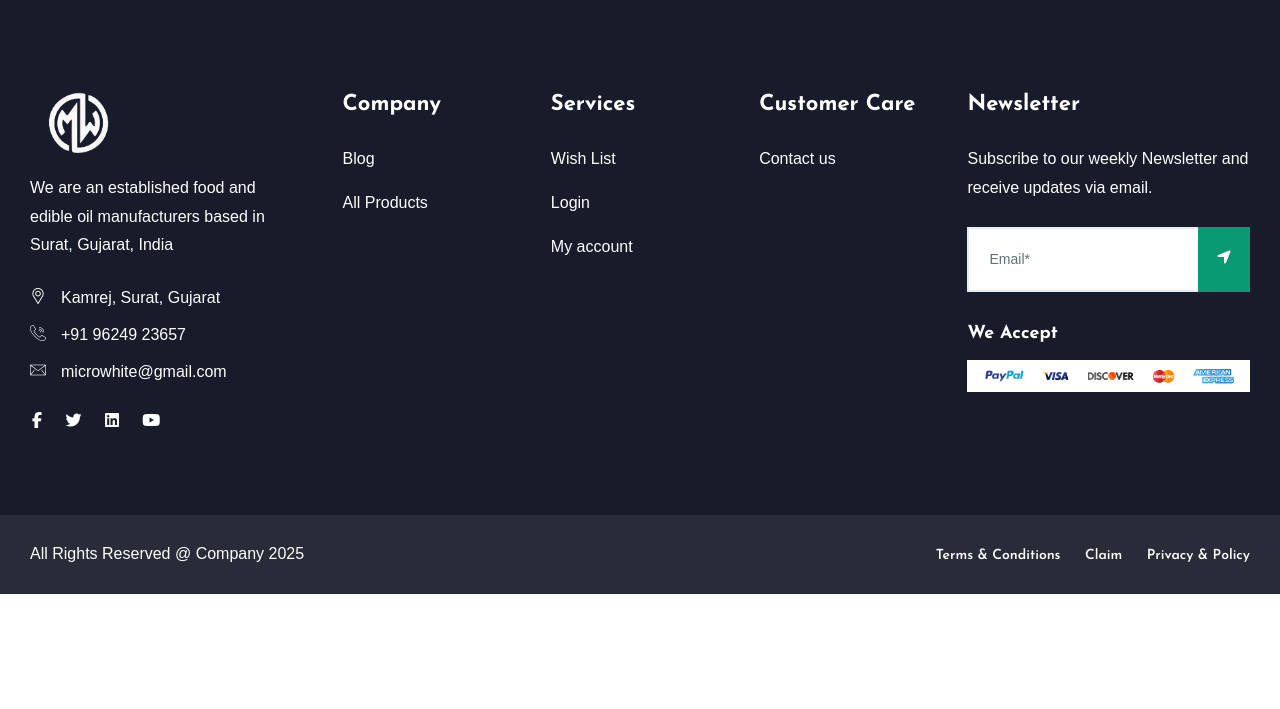
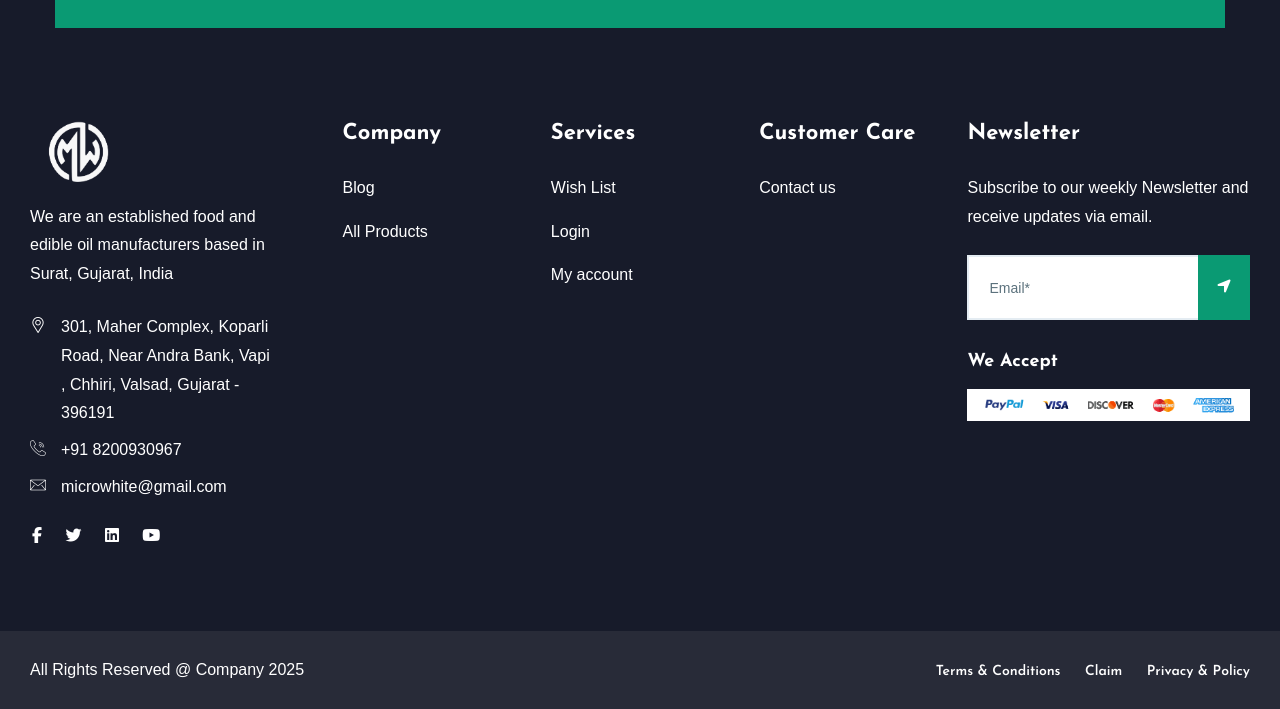
Before and after one commit to readywebsites/sh-microwhite, a Django app: page /blog/ in a window 1280 px wide. Shown: the part 1061-1770 px from the top of the page. Before the commit the page ends 1655 px from the top, so only its background shows below. Run offline with Django 3.2, Linux system fonts and the light colour scheme; data that the repository does not hold is empty; some libraries are stand-ins or nearby versions; some web fonts are replaced.

Commit message:
address change

```diff
--- a/templates/base/base.html
+++ b/templates/base/base.html
@@ -56,7 +56,7 @@
                         <div class="ltn__top-bar-menu">
                             <ul>
                                 <li><a href="mailto:info@webmail.com?Subject=Flower%20greetings%20to%20you"><i class="icon-mail"></i> microwhite@gmail.com</a></li>
-                                <li><a href="locations.html"><i class="icon-placeholder"></i> Kamrej, Surat, Gujarat</a></li>
+                                <li><a href="locations.html"><i class="icon-placeholder"></i> 301, Maher Complex, Koparli Road, Near Andra Bank, Vapi , Chhiri, Valsad, Gujarat - 396191</a></li>
                             </ul>
                         </div>
                     </div>
@@ -499,7 +499,7 @@
                                           <i class="icon-placeholder"></i>
                                       </div>
                                       <div class="footer-address-info">
-                                          <p>Kamrej, Surat, Gujarat</p>
+                                          <p>301, Maher Complex, Koparli Road, Near Andra Bank, Vapi , Chhiri, Valsad, Gujarat - 396191</p>
                                       </div>
                                   </li>
                                   <li>
@@ -507,7 +507,7 @@
                                           <i class="icon-call"></i>
                                       </div>
                                       <div class="footer-address-info">
-                                          <p><a href="tel:+91 96249 23657">+91 96249 23657</a></p>
+                                          <p><a href="tel:+91 8200930967">+91 8200930967</a></p>
                                       </div>
                                   </li>
                                   <li>
```
